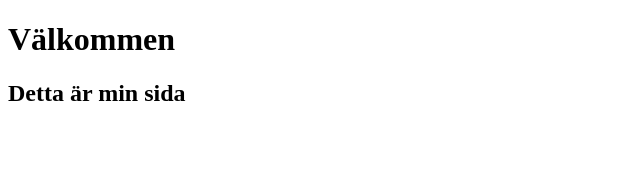
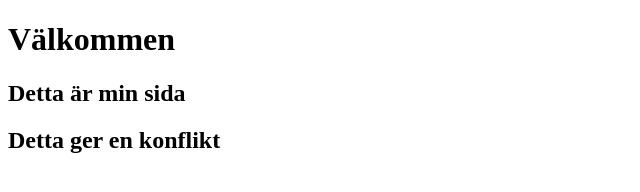
Before and after one commit to zocom-christoffer-wallenberg/fluffy-goggles, a plain HTML site: page index.html in a window 1280 px wide. Shown: the whole page, without its empty margins (0-640 px from the left). Drawn offline with Linux system fonts and the light colour scheme.

Commit message:
Update index.html

```diff
--- a/index.html
+++ b/index.html
@@ -9,5 +9,6 @@
 <body>
     <h1>Välkommen</h1>
     <h2>Detta är min sida</h2>
+    <h2>Detta ger en konflikt</h2>
 </body>
 </html>
```
